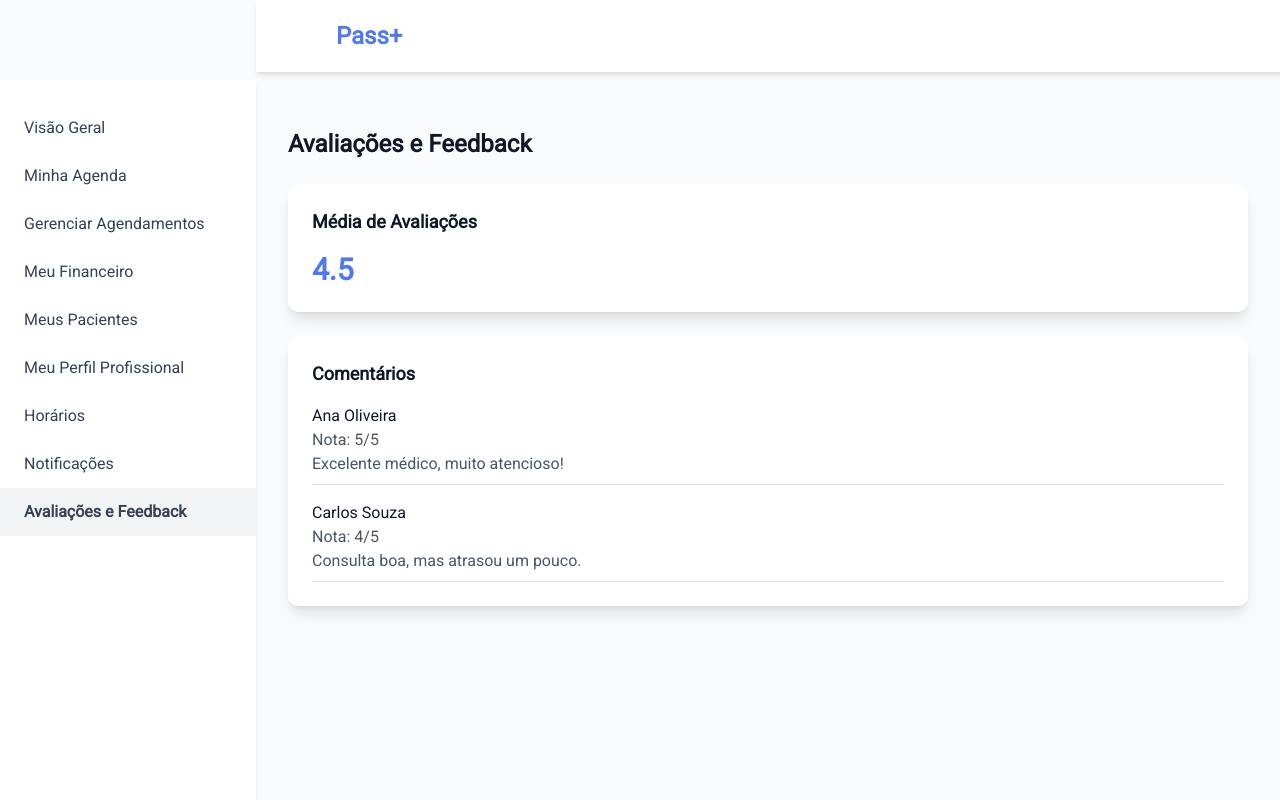
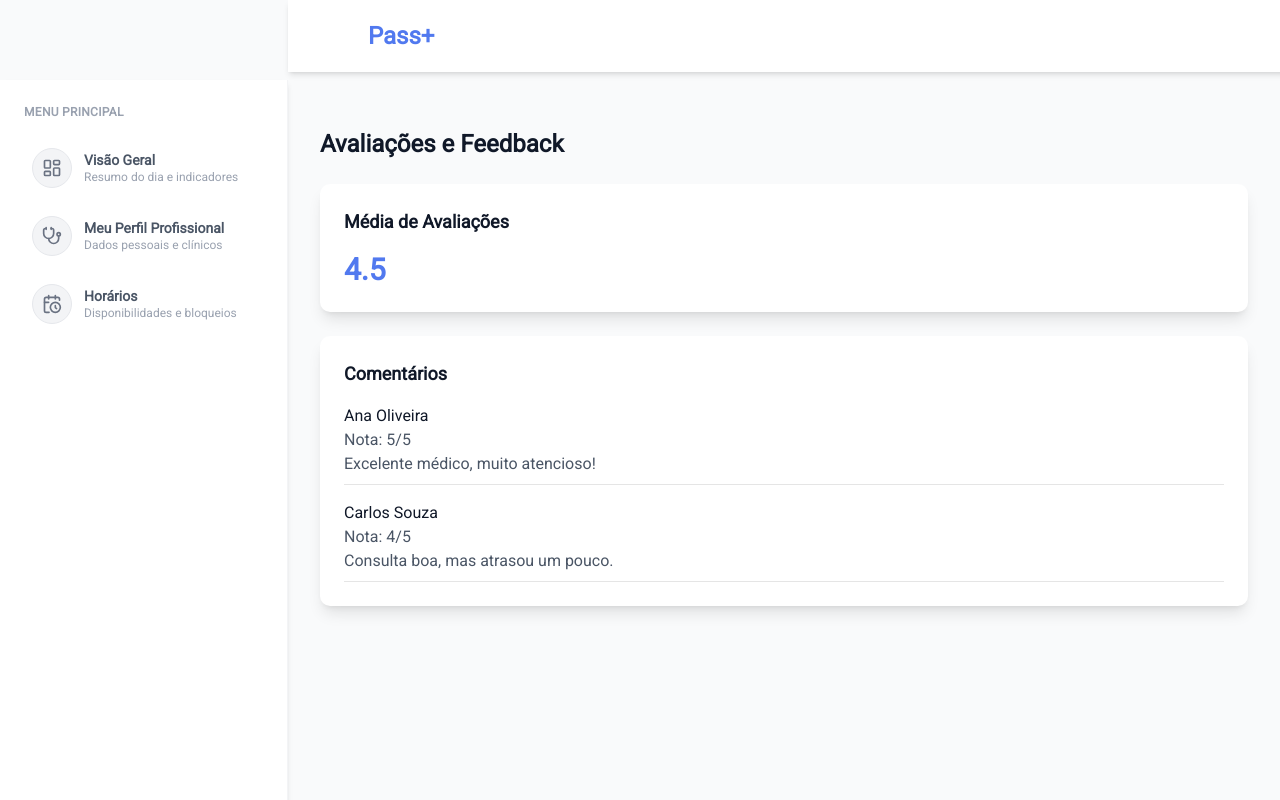
Before and after one commit to Guilherme549/PassMais-frontend, a Next.js app in the folder pass-mais/: page /medicos/dashboard/avaliacoes-feedback in a window 1280 px wide. Built offline with nearby package versions, Linux system fonts and the light colour scheme; no server answers; sample sign-in values are in the browser's storage.

Commit message:
Refactor: Hiding features that won't be used for now

```diff
--- a/pass-mais/src/app/medicos/dashboard/[section]/page.tsx
+++ b/pass-mais/src/app/medicos/dashboard/[section]/page.tsx
@@ -3,6 +3,18 @@
 import Link from "next/link";
 import { usePathname, useRouter } from "next/navigation";
 import { useEffect, useState } from "react";
+import {
+    Bell,
+    CalendarCheck,
+    CalendarClock,
+    CalendarDays,
+    LayoutDashboard,
+    Stethoscope,
+    Star,
+    Users,
+    Wallet,
+    type LucideIcon,
+} from "lucide-react";
 import NavBarDashboardMedico from "../../components/NavBarDashboardMedico";
 import AvaliacoesFeedback from "../avaliacoes-feedback";
 import GerenciarAgendamentos from "../gerenciar-agendamentos";
@@ -13,6 +25,70 @@ import MeusPacientes from "../meus-pacientes";
 import MinhaAgenda from "../minha-agenda";
 import Notificacoes from "../notificacoes";
 import VisaoGeral from "../visao-geral";
+
+type DashboardNavItem = {
+    name: string;
+    path: string;
+    icon: LucideIcon;
+    description: string;
+};
+
+const NAV_ITEMS: DashboardNavItem[] = [
+    {
+        name: "Visão Geral",
+        path: "visao-geral",
+        icon: LayoutDashboard,
+        description: "Resumo do dia e indicadores",
+    },
+    // {
+    //     name: "Minha Agenda",
+    //     path: "minha-agenda",
+    //     icon: CalendarDays,
+    //     description: "Consultas confirmadas",
+    // },
+    // {
+    //     name: "Gerenciar Agendamentos",
+    //     path: "gerenciar-agendamentos",
+    //     icon: CalendarCheck,
+    //     description: "Solicitações e ajustes",
+    // },
+    // {
+    //     name: "Meu Financeiro",
+    //     path: "meu-financeiro",
+    //     icon: Wallet,
+    //     description: "Pagamentos e repasses",
+    // },
+    // {
+    //     name: "Meus Pacientes",
+    //     path: "meus-pacientes",
+    //     icon: Users,
+    //     description: "Histórico e prontuários",
+    // },
+    {
+        name: "Meu Perfil Profissional",
+        path: "meu-perfil-profissional",
+        icon: Stethoscope,
+        description: "Dados pessoais e clínicos",
+    },
+    {
+        name: "Horários",
+        path: "horarios",
+        icon: CalendarClock,
+        description: "Disponibilidades e bloqueios",
+    },
+    // {
+    //     name: "Notificações",
+    //     path: "notificacoes",
+    //     icon: Bell,
+    //     description: "Alertas recentes",
+    // },
+    // {
+    //     name: "Avaliações e Feedback",
+    //     path: "avaliacoes-feedback",
+    //     icon: Star,
+    //     description: "Notas e comentários",
+    // },
+];
 
 // Dados fictícios (substitua por chamadas à API)
 const mockAppointments = [
@@ -66,33 +142,55 @@ export default function MedicoDashboardSection() {
     return (
         <div className="min-h-screen bg-gray-50 flex">
             {/* Sidebar */}
-            <aside className="w-64 bg-white shadow-md fixed h-screen mt-[80px]">
-                <nav className="mt-6">
-                    {[
-                        { name: "Visão Geral", path: "visao-geral" },
-                        { name: "Minha Agenda", path: "minha-agenda" },
-                        { name: "Gerenciar Agendamentos", path: "gerenciar-agendamentos" },
-                        { name: "Meu Financeiro", path: "meu-financeiro" },
-                        { name: "Meus Pacientes", path: "meus-pacientes" },
-                        { name: "Meu Perfil Profissional", path: "meu-perfil-profissional" },
-                        { name: "Horários", path: "horarios" },
-                        { name: "Notificações", path: "notificacoes" },
-                        { name: "Avaliações e Feedback", path: "avaliacoes-feedback" },
-                    ].map((item) => (
-                        <Link
-                            key={item.path}
-                            href={`/medicos/dashboard/${item.path}`} // Usando /medicos/ para corresponder ao diretório
-                            className={`block w-full text-left px-6 py-3 text-gray-700 hover:bg-gray-100 ${activeSection === item.path ? "bg-gray-100 font-semibold" : ""
-                                }`}
-                        >
-                            {item.name}
-                        </Link>
-                    ))}
+            <aside className="fixed mt-[80px] h-screen w-72 bg-white/95 shadow-md backdrop-blur">
+                <nav className="flex h-full flex-col border-r border-gray-100">
+                    <div className="px-6 pb-4 pt-6">
+                        <p className="text-xs font-semibold uppercase tracking-wide text-gray-400">Menu principal</p>
+                    </div>
+                    <ul className="flex-1 space-y-1 px-4 pb-6">
+                        {NAV_ITEMS.map((item) => {
+                            const isActive = activeSection === item.path;
+                            const Icon = item.icon;
+
+                            return (
+                                <li key={item.path}>
+                                    <Link
+                                        href={`/medicos/dashboard/${item.path}`}
+                                        className={`group flex items-center gap-3 rounded-xl px-4 py-3 transition ${
+                                            isActive
+                                                ? "bg-[#5179EF] text-white shadow-sm"
+                                                : "text-gray-600 hover:bg-gray-50"
+                                        }`}
+                                    >
+                                        <span
+                                            className={`flex h-10 w-10 items-center justify-center rounded-full border text-sm transition ${
+                                                isActive
+                                                    ? "border-white/40 bg-white/10 text-white"
+                                                    : "border-gray-200 bg-gray-100 text-gray-500 group-hover:border-gray-300"
+                                            }`}
+                                        >
+                                            <Icon className="h-5 w-5" />
+                                        </span>
+                                        <span className="flex flex-col">
+                                            <span className="text-sm font-semibold leading-snug">{item.name}</span>
+                                            <span
+                                                className={`text-xs leading-tight ${
+                                                    isActive ? "text-white/80" : "text-gray-400"
+                                                }`}
+                                            >
+                                                {item.description}
+                                            </span>
+                                        </span>
+                                    </Link>
+                                </li>
+                            );
+                        })}
+                    </ul>
                 </nav>
             </aside>
 
             {/* Conteúdo Principal */}
-            <div className="flex-1 ml-64">
+            <div className="ml-72 flex-1">
                 <NavBarDashboardMedico />
 
                 <div className="max-w-6xl mx-auto px-4 sm:px-6 lg:px-8 py-12 mt-[80px]">
```
